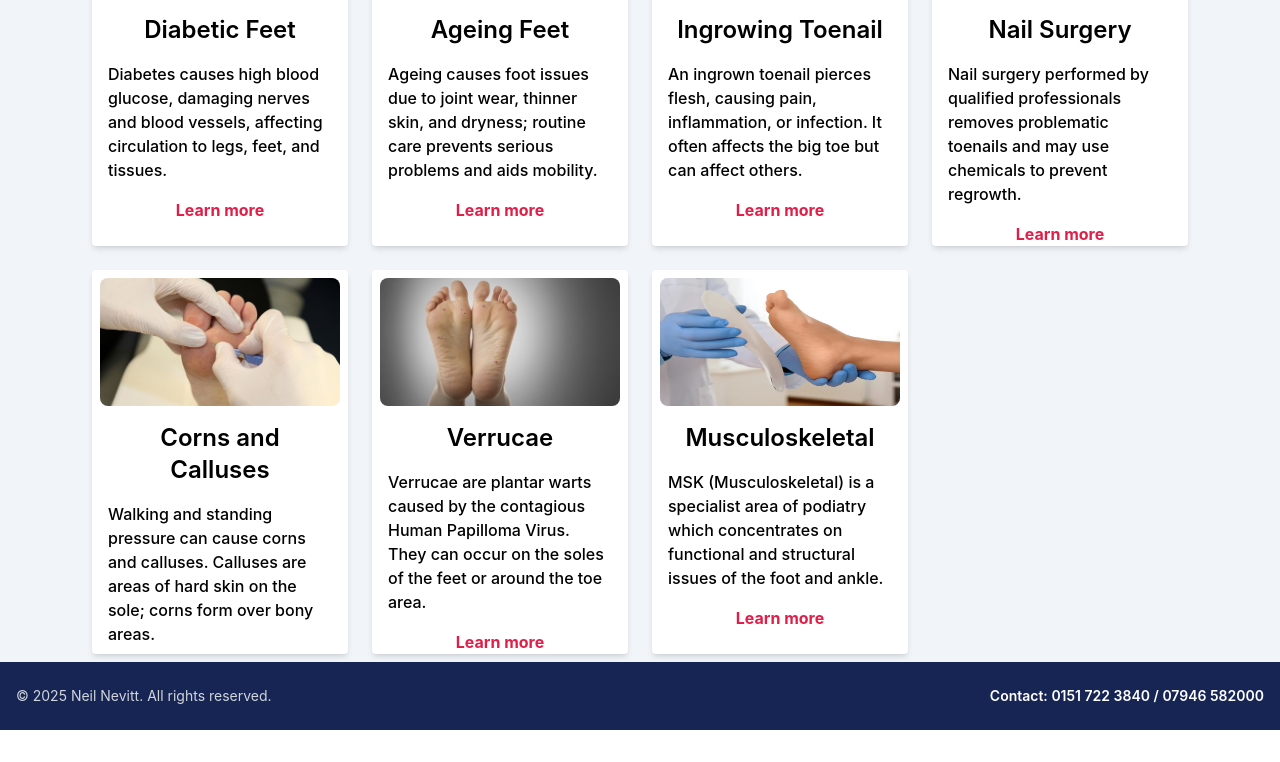
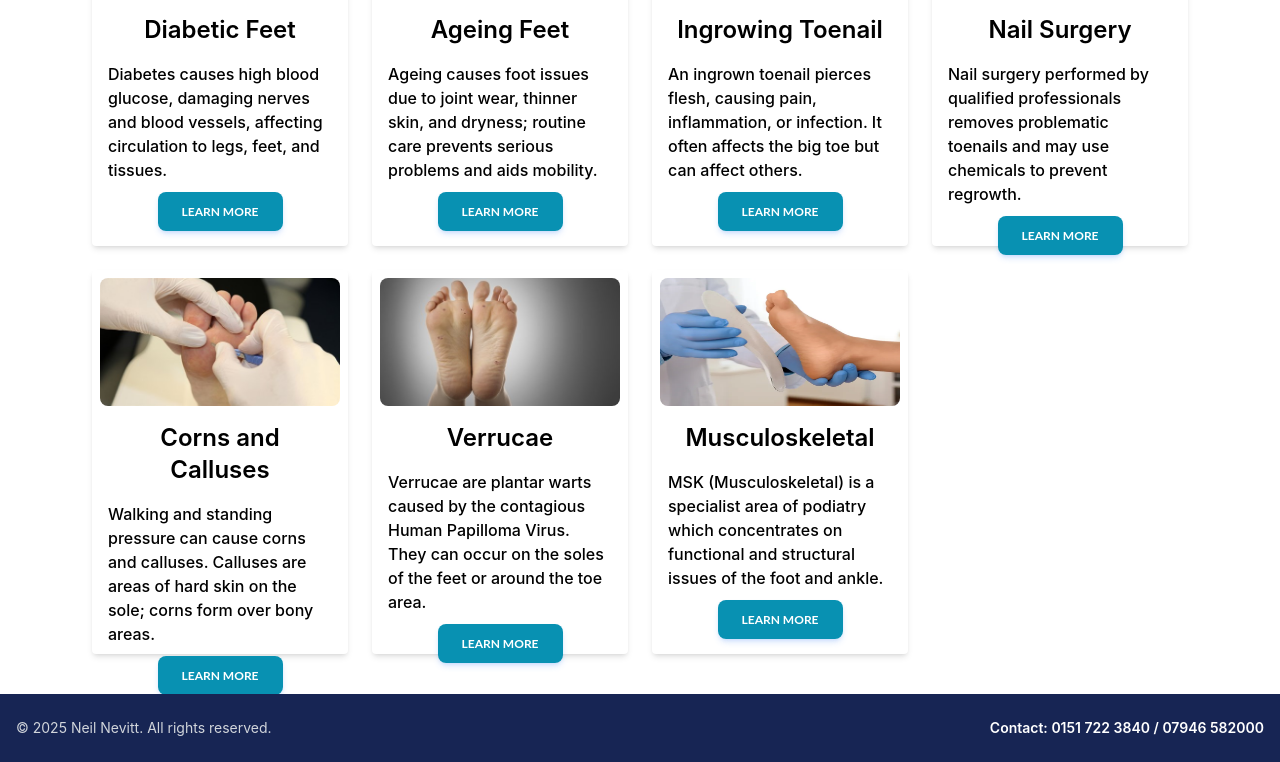
Before and after one commit to jacobadam/nn-podiatry, a React (Create React App) app: page /services in a window 1280 px wide. Shown: the part 550-1312 px from the top of the page. Before the commit the page ends 1280 px from the top, so only its background shows below. Built offline with nearby package versions, Linux system fonts and the light colour scheme; no server answers.

Commit message:
update link style and bg

```diff
--- a/src/Services.js
+++ b/src/Services.js
@@ -3,7 +3,7 @@ import { Helmet } from "react-helmet-async";
 
 export default function Conditions() {
   return (
-    <div className="min-h-screen bg-gray-100 dark:bg-gray-900">
+    <div className="min-h-screen bg-white">
       <Helmet>
         <title>Neil Nevitt - Services</title>
         <link rel="canonical" href="https://www.neilnevitt.com/services" />
@@ -12,16 +12,16 @@ export default function Conditions() {
           content="Explore the range of podiatry services offered by Neil Nevitt, including diabetic foot care, nail surgery, and more."
         />
       </Helmet>
-      <div className="bg-slate-100 mx-auto py-2 px-4 dark:bg-gray-800">
-        <div className="text-center text-2xl py-2 font-medium tracking-wider dark:text-white">
-          <h2 className="mb-8 text-3xl tracking-tight font-bold text-gray-900 dark:text-white">
+      <div className="mx-auto py-2 px-4 mb-8">
+        <div className="text-center text-2xl py-2 font-medium tracking-wider">
+          <h2 className="mb-8 text-3xl tracking-tight font-bold text-gray-900">
             Our Services
           </h2>
         </div>
         <div className="w-fit gap-6 mx-auto grid grid-cols-1 lg:grid-cols-3 sm:grid-cols-2 xl:grid-cols-4">
           {/* card item */}
           <div
-            className="w-64 shadow-md rounded bg-white dark:bg-gray-700 hover:scale-105 duration-300 hover:shadow-xl h-96"
+            className="w-64 shadow-md rounded bg-white hover:scale-102 duration-300 hover:shadow-xl h-96"
             aria-labelledby="diabetic-feet-title"
             aria-describedby="diabetic-feet-description"
           >
@@ -33,10 +33,10 @@ export default function Conditions() {
                 aria-label="Diabetic Feet Image"
               />
             </div>
-            <div className="px-4 py-2 text-2xl font-semibold dark:text-white text-center">
+            <div className="px-4 py-2 text-2xl font-semibold text-center">
               <h2 id="diabetic-feet-title">Diabetic Feet</h2>
             </div>
-            <div className="flex justify-between dark:text-white px-4 py-2 text-l font-medium">
+            <div className="flex justify-between px-4 py-2 text-l font-medium">
               <p id="diabetic-feet-description">
                 Diabetes causes high blood glucose, damaging nerves and blood
                 vessels, affecting circulation to legs, feet, and tissues.
@@ -47,7 +47,7 @@ export default function Conditions() {
                 href="https://rcpod.org.uk/patient-information/diabetes"
                 target="_blank"
                 rel="noreferrer"
-                className="text-rose-600 font-bold mt-4 text-center"
+                className="select-none rounded-lg bg-cyan-600 py-3 px-6 text-center align-middle font-sans text-xs font-bold uppercase text-white shadow-md shadow-blue-500/20 transition-all hover:shadow-lg hover:shadow-blue-500/40 focus:opacity-[0.85] focus:shadow-none active:opacity-[0.85] active:shadow-none disabled:pointer-events-none disabled:opacity-50 disabled:shadow-none"
                 aria-label="Learn more about Diabetic Feet"
               >
                 Learn more
@@ -56,7 +56,7 @@ export default function Conditions() {
           </div>
           {/* card item */}
           <div
-            className="w-64 shadow-md rounded bg-white dark:bg-gray-700 hover:scale-105 duration-300 hover:shadow-xl h-96"
+            className="w-64 shadow-md rounded bg-white hover:scale-102 duration-300 hover:shadow-xl h-96"
             aria-labelledby="ageing-feet-title"
             aria-describedby="ageing-feet-description"
           >
@@ -68,10 +68,10 @@ export default function Conditions() {
                 aria-label="Ageing Feet Image"
               />
             </div>
-            <div className="px-4 py-2 text-2xl font-semibold dark:text-white text-center">
+            <div className="px-4 py-2 text-2xl font-semibold text-center">
               <h2 id="ageing-feet-title">Ageing Feet</h2>
             </div>
-            <div className="flex justify-between dark:text-white px-4 py-2 text-l font-medium">
+            <div className="flex justify-between px-4 py-2 text-l font-medium">
               <p id="ageing-feet-description">
                 Ageing causes foot issues due to joint wear, thinner skin, and
                 dryness; routine care prevents serious problems and aids
@@ -83,7 +83,7 @@ export default function Conditions() {
                 href="https://rcpod.org.uk/common-foot-problems/ageing-feet"
                 target="_blank"
                 rel="noreferrer"
-                className="text-rose-600 font-bold mt-4 text-center"
+                className="select-none rounded-lg bg-cyan-600 py-3 px-6 text-center align-middle font-sans text-xs font-bold uppercase text-white shadow-md shadow-blue-500/20 transition-all hover:shadow-lg hover:shadow-blue-500/40 focus:opacity-[0.85] focus:shadow-none active:opacity-[0.85] active:shadow-none disabled:pointer-events-none disabled:opacity-50 disabled:shadow-none"
                 aria-label="Learn more about Ageing Feet"
               >
                 Learn more
@@ -92,7 +92,7 @@ export default function Conditions() {
           </div>
           {/* card item */}
           <div
-            className="w-64 shadow-md rounded bg-white dark:bg-gray-700 hover:scale-105 duration-300 hover:shadow-xl h-96"
+            className="w-64 shadow-md rounded bg-white hover:scale-102 duration-300 hover:shadow-xl h-96"
             aria-labelledby="ingrowing-toenail-title"
             aria-describedby="ingrowing-toenail-description"
           >
@@ -104,10 +104,10 @@ export default function Conditions() {
                 aria-label="Ingrowing Toenail Image"
               />
             </div>
-            <div className="px-4 py-2 text-2xl font-semibold dark:text-white text-center">
+            <div className="px-4 py-2 text-2xl font-semibold text-center">
               <h2 id="ingrowing-toenail-title">Ingrowing Toenail </h2>
             </div>
-            <div className="flex justify-between dark:text-white px-4 py-2 text-l font-medium">
+            <div className="flex justify-between px-4 py-2 text-l font-medium">
               <p id="ingrowing-toenail-description">
                 An ingrown toenail pierces flesh, causing pain, inflammation, or
                 infection. It often affects the big toe but can affect others.
@@ -118,7 +118,7 @@ export default function Conditions() {
                 href="https://rcpod.org.uk/common-foot-problems/ingrowing-toenail"
                 target="_blank"
                 rel="noreferrer"
-                className="text-rose-600 font-bold mt-4 text-center"
+                className="select-none rounded-lg bg-cyan-600 py-3 px-6 text-center align-middle font-sans text-xs font-bold uppercase text-white shadow-md shadow-blue-500/20 transition-all hover:shadow-lg hover:shadow-blue-500/40 focus:opacity-[0.85] focus:shadow-none active:opacity-[0.85] active:shadow-none disabled:pointer-events-none disabled:opacity-50 disabled:shadow-none"
                 aria-label="Learn more about Ingrowing Toenail"
               >
                 Learn more
@@ -127,7 +127,7 @@ export default function Conditions() {
           </div>
           {/* card item */}
           <div
-            className="w-64 shadow-md rounded bg-white dark:bg-gray-700 hover:scale-105 duration-300 hover:shadow-xl h-96"
+            className="w-64 shadow-md rounded bg-white hover:scale-102 duration-300 hover:shadow-xl h-96"
             aria-labelledby="nail-surgery-title"
             aria-describedby="nail-surgery-description"
           >
@@ -139,10 +139,10 @@ export default function Conditions() {
                 aria-label="Nail Surgery Image"
               />
             </div>
-            <div className="px-4 py-2 text-2xl font-semibold dark:text-white text-center">
+            <div className="px-4 py-2 text-2xl font-semibold text-center">
               <h2 id="nail-surgery-title">Nail Surgery</h2>
             </div>
-            <div className="flex justify-between dark:text-white px-4 py-2 text-l font-medium">
+            <div className="flex justify-between px-4 py-2 text-l font-medium">
               <p id="nail-surgery-description">
                 Nail surgery performed by qualified professionals removes
                 problematic toenails and may use chemicals to prevent regrowth.
@@ -153,7 +153,7 @@ export default function Conditions() {
                 href="https://rcpod.org.uk/patient-information/arthritis/arthritis-leaflets/toenail-surgery-for-people-with-a-rheumatic-condition"
                 target="_blank"
                 rel="noreferrer"
-                className="text-rose-600 font-bold mt-4 text-center"
+                className="select-none rounded-lg bg-cyan-600 py-3 px-6 text-center align-middle font-sans text-xs font-bold uppercase text-white shadow-md shadow-blue-500/20 transition-all hover:shadow-lg hover:shadow-blue-500/40 focus:opacity-[0.85] focus:shadow-none active:opacity-[0.85] active:shadow-none disabled:pointer-events-none disabled:opacity-50 disabled:shadow-none"
                 aria-label="Learn more about Nail Surgery"
               >
                 Learn more
@@ -162,7 +162,7 @@ export default function Conditions() {
           </div>
           {/* card item */}
           <div
-            className="w-64 shadow-md rounded bg-white dark:bg-gray-700 hover:scale-105 duration-300 hover:shadow-xl h-96"
+            className="w-64 shadow-md rounded bg-white hover:scale-102 duration-300 hover:shadow-xl h-96"
             aria-labelledby="corn-callus-title"
             aria-describedby="corn-callus-description"
           >
@@ -174,10 +174,10 @@ export default function Conditions() {
                 aria-label="Corn Callus Image"
               />
             </div>
-            <div className="px-4 py-2 text-2xl font-semibold dark:text-white text-center">
+            <div className="px-4 py-2 text-2xl font-semibold text-center">
               <h2 id="corn-callus-title">Corns and Calluses</h2>
             </div>
-            <div className="flex justify-between dark:text-white px-4 py-2 text-l font-medium">
+            <div className="flex justify-between px-4 py-2 text-l font-medium">
               <p id="corn-callus-description">
                 Walking and standing pressure can cause corns and calluses.
                 Calluses are areas of hard skin on the sole; corns form over
@@ -189,7 +189,7 @@ export default function Conditions() {
                 href="https://rcpod.org.uk/common-foot-problems/corns-callus"
                 target="_blank"
                 rel="noreferrer"
-                className="text-rose-600 font-bold mt-4 text-center"
+                className="select-none rounded-lg bg-cyan-600 py-3 px-6 text-center align-middle font-sans text-xs font-bold uppercase text-white shadow-md shadow-blue-500/20 transition-all hover:shadow-lg hover:shadow-blue-500/40 focus:opacity-[0.85] focus:shadow-none active:opacity-[0.85] active:shadow-none disabled:pointer-events-none disabled:opacity-50 disabled:shadow-none"
                 aria-label="Learn more about Corns and Calluses"
               >
                 Learn more
@@ -198,7 +198,7 @@ export default function Conditions() {
           </div>
           {/* card item */}
           <div
-            className="w-64 shadow-md rounded bg-white dark:bg-gray-700 hover:scale-105 duration-300 hover:shadow-xl h-96"
+            className="w-64 shadow-md rounded bg-white hover:scale-102 duration-300 hover:shadow-xl h-96"
             aria-labelledby="verrucae-title"
             aria-describedby="verrucae-description"
           >
@@ -210,10 +210,10 @@ export default function Conditions() {
                 aria-label="Verrucae Image"
               />
             </div>
-            <div className="px-4 py-2 text-2xl font-semibold dark:text-white text-center">
+            <div className="px-4 py-2 text-2xl font-semibold text-center">
               <h2 id="verrucae-title">Verrucae</h2>
             </div>
-            <div className="flex justify-between dark:text-white px-4 py-2 text-l font-medium">
+            <div className="flex justify-between px-4 py-2 text-l font-medium">
               <p id="verrucae-description">
                 Verrucae are plantar warts caused by the contagious Human
                 Papilloma Virus. They can occur on the soles of the feet or
@@ -225,7 +225,7 @@ export default function Conditions() {
                 href="https://rcpod.org.uk/common-foot-problems/verrucae"
                 target="_blank"
                 rel="noreferrer"
-                className="text-rose-600 font-bold mt-4 text-center"
+                className="select-none rounded-lg bg-cyan-600 py-3 px-6 text-center align-middle font-sans text-xs font-bold uppercase text-white shadow-md shadow-blue-500/20 transition-all hover:shadow-lg hover:shadow-blue-500/40 focus:opacity-[0.85] focus:shadow-none active:opacity-[0.85] active:shadow-none disabled:pointer-events-none disabled:opacity-50 disabled:shadow-none"
                 aria-label="Learn more about Verrucae"
               >
                 Learn more
@@ -234,7 +234,7 @@ export default function Conditions() {
           </div>
           {/* card item */}
           <div
-            className="w-64 shadow-md rounded bg-white dark:bg-gray-700 hover:scale-105 duration-300 hover:shadow-xl h-96"
+            className="w-64 shadow-md rounded bg-white hover:scale-102 duration-300 hover:shadow-xl h-96"
             aria-labelledby="musculoskeletal-title"
             aria-describedby="musculoskeletal-description"
           >
@@ -246,10 +246,10 @@ export default function Conditions() {
                 aria-label="Musculoskeletal Image"
               />
             </div>
-            <div className="px-4 py-2 text-2xl font-semibold dark:text-white text-center">
+            <div className="px-4 py-2 text-2xl font-semibold text-center">
               <h2 id="musculoskeletal-title">Musculoskeletal</h2>
             </div>
-            <div className="flex justify-between dark:text-white px-4 py-2 text-l font-medium">
+            <div className="flex justify-between px-4 py-2 text-l font-medium">
               <p id="musculoskeletal-description">
                 MSK (Musculoskeletal) is a specialist area of podiatry which
                 concentrates on functional and structural issues of the foot and
@@ -261,7 +261,7 @@ export default function Conditions() {
                 href="https://rcpod.org.uk/common-foot-problems/flat-foot-management"
                 target="_blank"
                 rel="noreferrer"
-                className="text-rose-600 font-bold mt-4 text-center"
+                className="select-none rounded-lg bg-cyan-600 py-3 px-6 text-center align-middle font-sans text-xs font-bold uppercase text-white shadow-md shadow-blue-500/20 transition-all hover:shadow-lg hover:shadow-blue-500/40 focus:opacity-[0.85] focus:shadow-none active:opacity-[0.85] active:shadow-none disabled:pointer-events-none disabled:opacity-50 disabled:shadow-none"
                 aria-label="Learn more about Musculoskeletal Podiatry"
               >
                 Learn more
```
